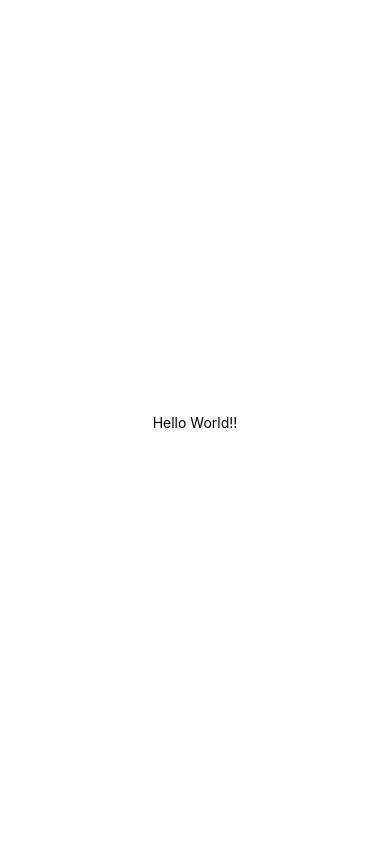
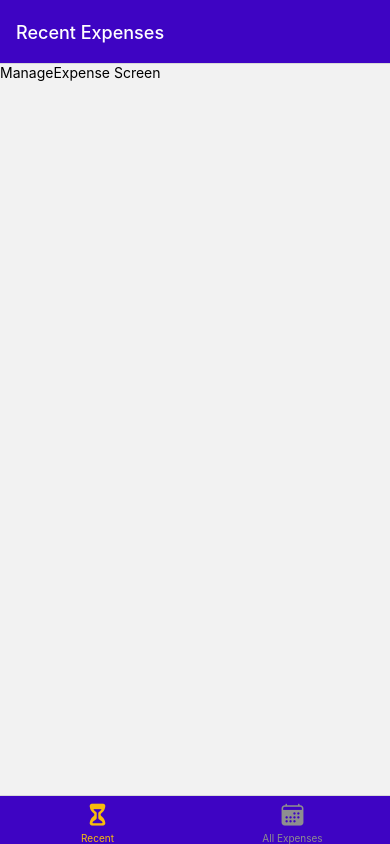
Before and after one commit to hamdiranu/RNExpTracker, a React Native app: screen / in a window 390 px wide. Built offline with nearby package versions, Linux system fonts and the light colour scheme.

Commit message:
styling part I done

```diff
--- a/App.js
+++ b/App.js
@@ -1,20 +1,68 @@
 import { StatusBar } from "expo-status-bar";
-import { StyleSheet, Text, View } from "react-native";
+import { NavigationContainer } from "@react-navigation/native";
+import { createNativeStackNavigator } from "@react-navigation/native-stack";
+import { createBottomTabNavigator } from "@react-navigation/bottom-tabs";
+import { Ionicons } from "@expo/vector-icons";
+
+import ManageExpense from "./screens/ManageExpense";
+import RecentExpenses from "./screens/RecentExpenses";
+import AllExpenses from "./screens/AllExpenses";
+
+import { GlobalStyles } from "./constants/styles";
+
+const Stack = createNativeStackNavigator();
+const BottomTabs = createBottomTabNavigator();
+
+function ExpensesOverview() {
+  return (
+    <BottomTabs.Navigator
+      screenOptions={{
+        headerStyle: { backgroundColor: GlobalStyles.colors.primary500 },
+        headerTintColor: "white",
+        tabBarStyle: { backgroundColor: GlobalStyles.colors.primary500 },
+        tabBarActiveTintColor: GlobalStyles.colors.accent500,
+      }}
+    >
+      <BottomTabs.Screen
+        name="RecentExpenses"
+        component={RecentExpenses}
+        options={{
+          title: "Recent Expenses",
+          tabBarLabel: "Recent",
+          tabBarIcon: ({ color, size }) => (
+            <Ionicons name="hourglass" size={size} color={color} />
+          ),
+        }}
+      />
+      <BottomTabs.Screen
+        name="AllExpenses"
+        component={AllExpenses}
+        options={{
+          title: "All Expenses",
+          tabBarLabel: "All Expenses",
+          tabBarIcon: ({ color, size }) => (
+            <Ionicons name="calendar" size={size} color={color} />
+          ),
+        }}
+      />
+    </BottomTabs.Navigator>
+  );
+}
 
 export default function App() {
   return (
-    <View style={styles.container}>
-      <Text>Hello World!!</Text>
+    <>
       <StatusBar style="auto" />
-    </View>
+      <NavigationContainer>
+        <Stack.Navigator>
+          <Stack.Screen
+            name="ExpensesOverview"
+            component={ExpensesOverview}
+            options={{ headerShown: false }}
+          />
+          <Stack.Screen name="ManageExpense" component={ManageExpense} />
+        </Stack.Navigator>
+      </NavigationContainer>
+    </>
   );
 }
-
-const styles = StyleSheet.create({
-  container: {
-    flex: 1,
-    backgroundColor: "#fff",
-    alignItems: "center",
-    justifyContent: "center",
-  },
-});
--- /dev/null
+++ b/constants/styles.js
@@ -0,0 +1,16 @@
+export const GlobalStyles = {
+  colors: {
+    primary50: "#E4D9FD",
+    primary100: "#C6AFFC",
+    primary200: "#A281F0",
+    primary400: "#5721D4",
+    primary500: "#3E04C3",
+    primary700: "#2D0689",
+    primary800: "#200364",
+    accent500: "#F7BC0C",
+    error50: "#FCC4E4",
+    error500: "#9B095C",
+    gray500: "#39324A",
+    gray700: "#221C30",
+  },
+};
--- /dev/null
+++ b/screens/AllExpenses.js
@@ -0,0 +1,7 @@
+import { View, Text } from "react-native";
+
+function AllExpenses() {
+  return <Text>AllExpenses Screen</Text>;
+}
+
+export default AllExpenses;
--- /dev/null
+++ b/screens/ManageExpense.js
@@ -0,0 +1,7 @@
+import { Text } from "react-native";
+
+function ManageExpense() {
+  return <Text>ManageExpense Screen</Text>;
+}
+
+export default ManageExpense;
--- /dev/null
+++ b/screens/RecentExpenses.js
@@ -0,0 +1,7 @@
+import { Text } from "react-native";
+
+function RecentExpenses() {
+  return <Text>ManageExpense Screen</Text>;
+}
+
+export default RecentExpenses;
```
Also changed, not shown: package.json (+7 -1 lines), 1 other file (tests, documents, lock files or other folders).
